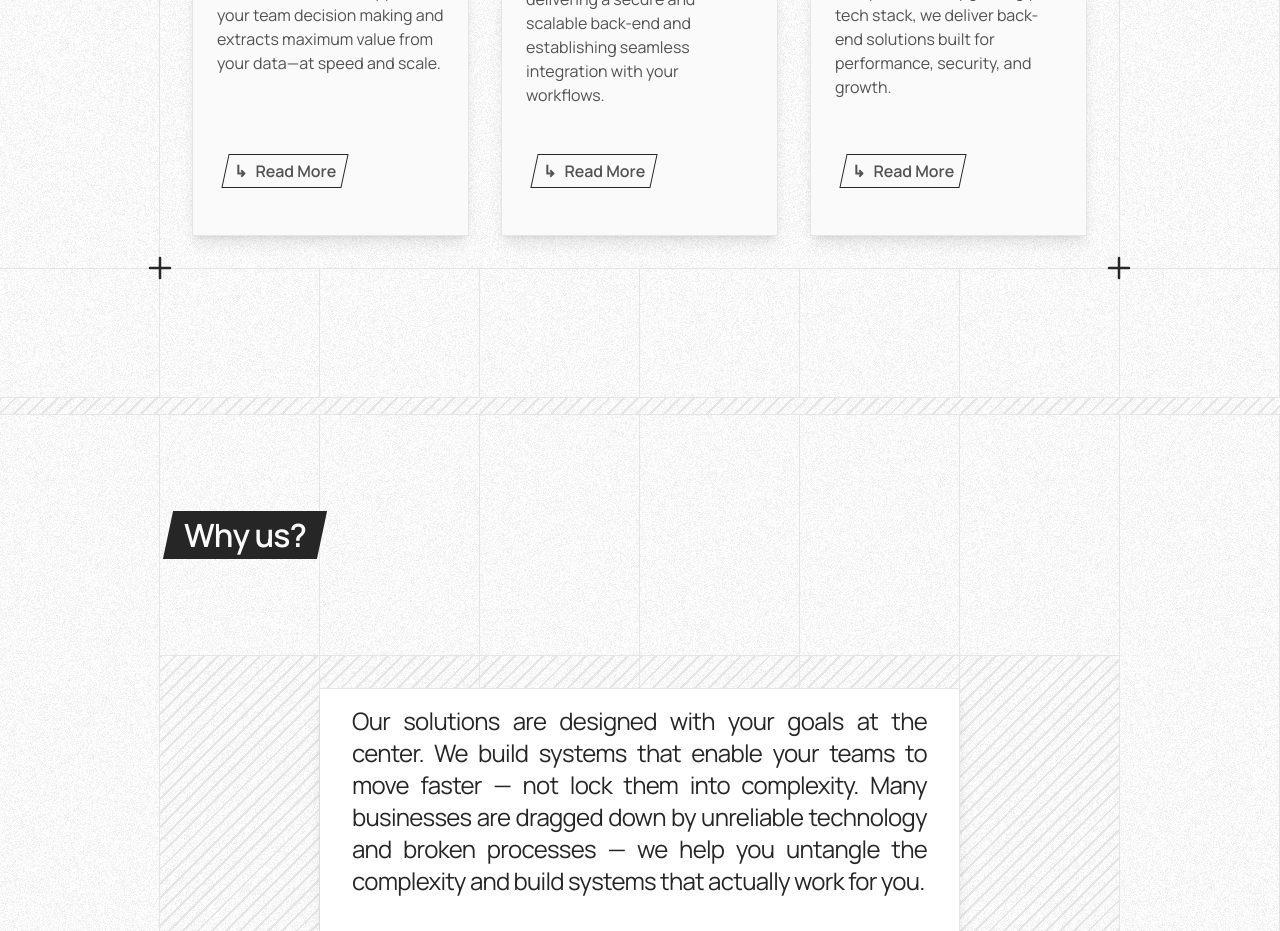
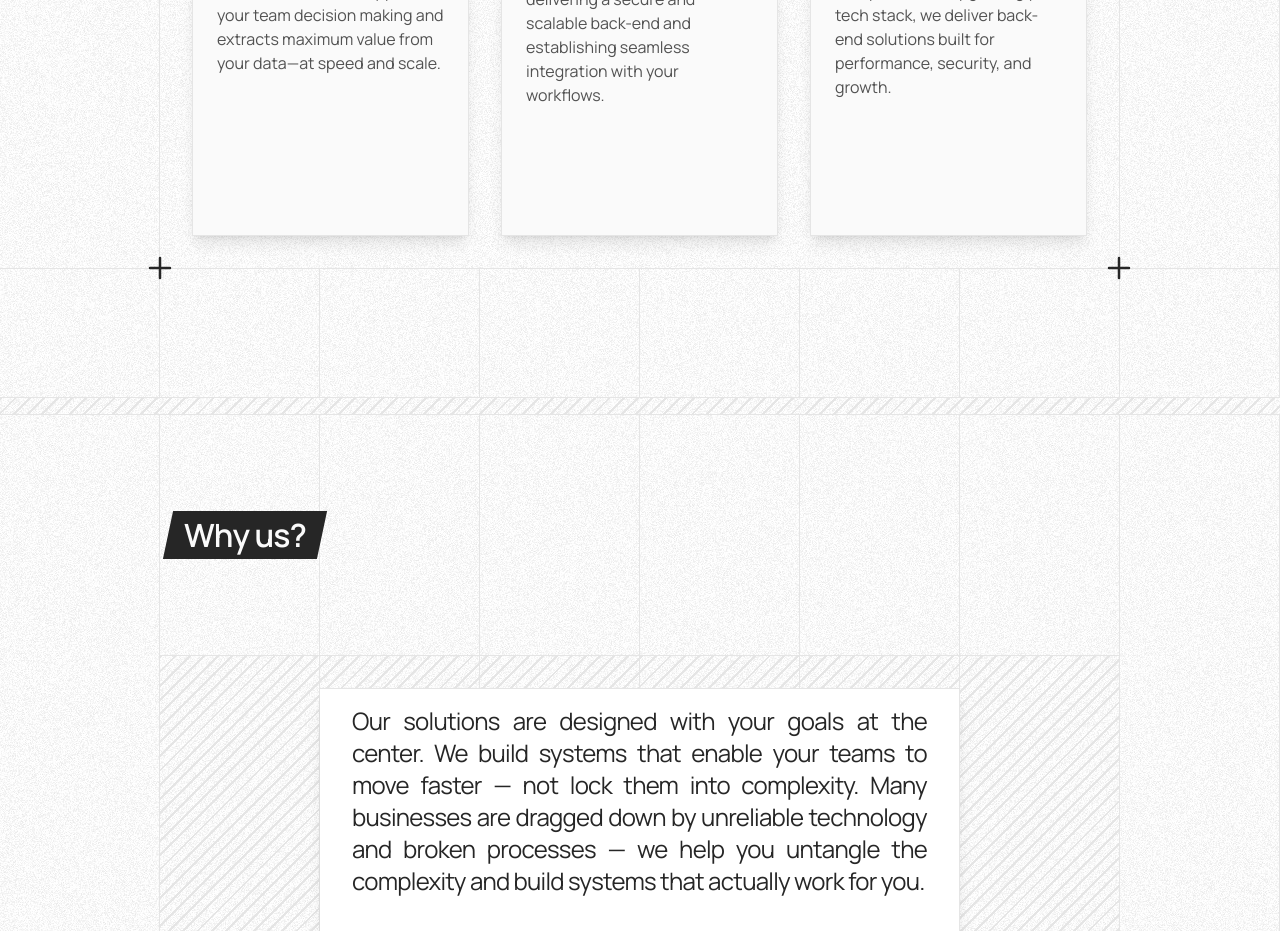
Before and after one commit to gabrielecodes/9bitssystems, a Next.js app: page / in a window 1280 px wide. Shown: the part 1780-2711 px from the top of the page. Built offline with nearby package versions, Linux system fonts and the light colour scheme.

Commit message:
update button

```diff
--- /dev/null
+++ b/src/app/components/icons/arrowright.tsx
@@ -0,0 +1,7 @@
+import { cn } from "@/app/utils"
+
+export default function ArrowRight({ className }: { className?: string }) {
+  return (
+    <svg className={cn("", className)} xmlns="http://www.w3.org/2000/svg" viewBox="0 0 24 24" fill="currentColor"><path d="M12 11V8L16 12L12 16V13H8V11H12ZM12 2C17.52 2 22 6.48 22 12C22 17.52 17.52 22 12 22C6.48 22 2 17.52 2 12C2 6.48 6.48 2 12 2ZM12 20C16.42 20 20 16.42 20 12C20 7.58 16.42 4 12 4C7.58 4 4 7.58 4 12C4 16.42 7.58 20 12 20Z"></path></svg>
+  )
+}
--- a/src/app/components/readmorebutton.tsx
+++ b/src/app/components/readmorebutton.tsx
@@ -1,11 +1,13 @@
 import Link from "next/link";
+import ArrowRight from "./icons/arrowright";
 
 function ReadMoreButton() {
   return (
-    <p className="h-20 ml-2 col-start-2 col-span-6 flex items-center">
-      <Link href={"#"} className="font-semibold border-b border-transparent">
-        <span className="inline-block -skew-x-12 border border-foreground hover:bg-foreground hover:text-background transition-color duration-200 ease-in-out">
-          <span className="px-2 py-1 inline-block skew-x-12">&#8627;&ensp;Read More</span>
+    <p className="h-20 ml-2 col-start-2 col-span-6 flex items-center overflow-clip">
+      <Link href={"#"} className="w-1/2 h-full font-semibold flex items-center justify-center group-hover/container:border border-border transition-all duration-100 ease-in-out relative">
+        <span className="w-12 h-1/2 flex items-center opacity-0 group-hover/container:opacity-100 absolute -left-6 top-1/2 -translate-y-1/2 group-hover/container:left-4 transition-all duration-200 ease-in-out"><ArrowRight className="size-6" /></span>
+        <span className="opacity-0 group-hover/container:opacity-100 group-hover/container:text-foreground transition-all duration-200 ease-in-out">
+          Read More
         </span>
       </Link>
     </p>
```
